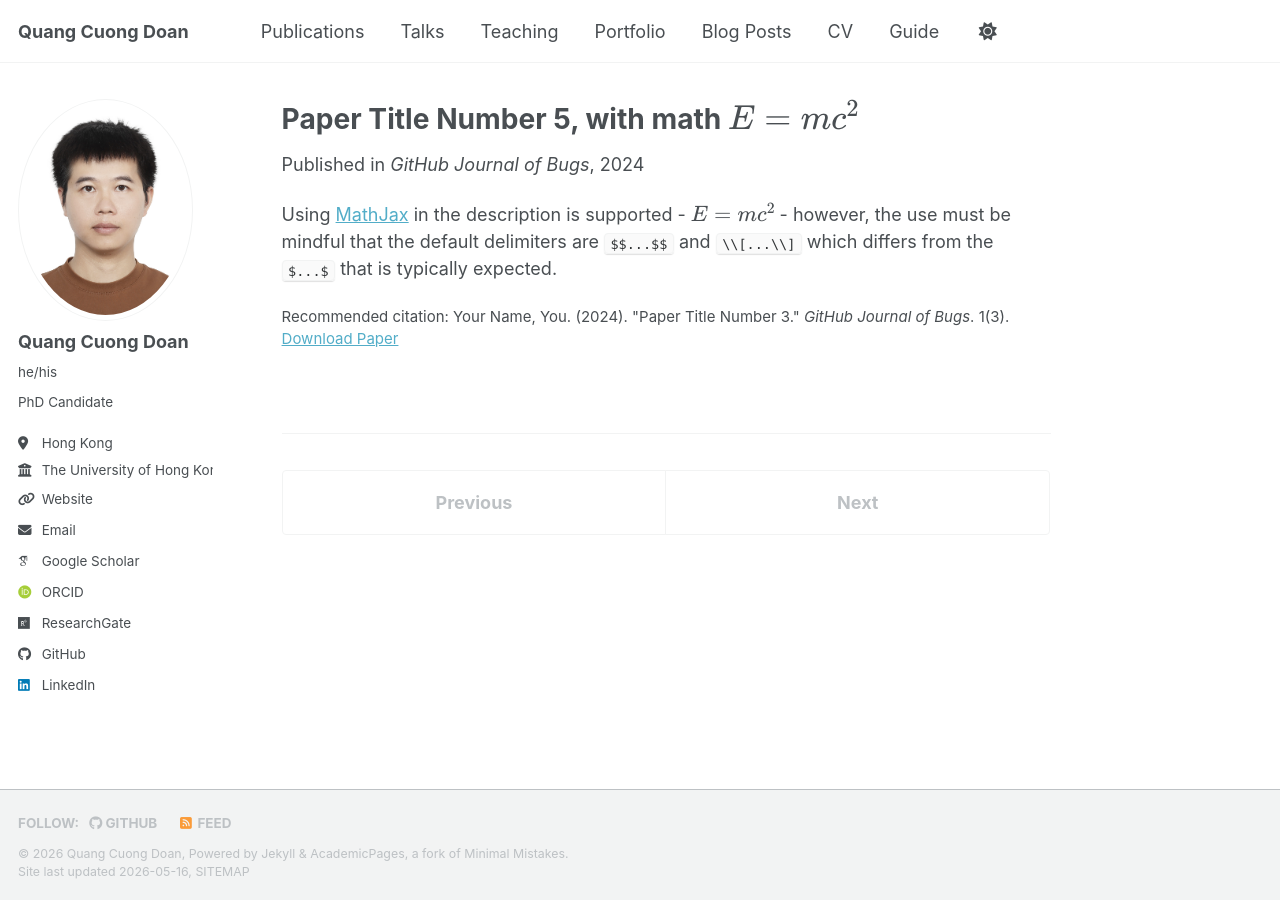
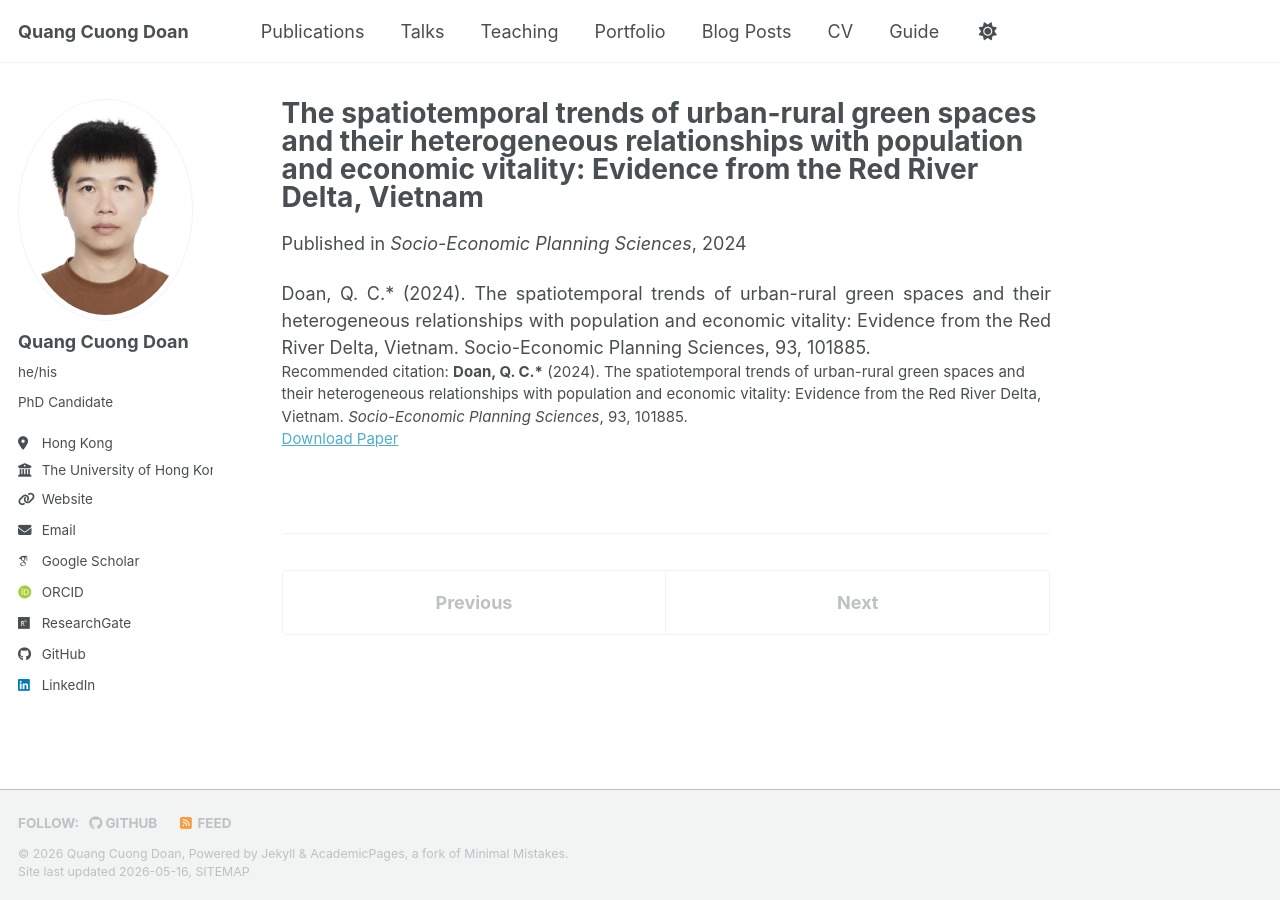
Before and after one commit to cuonghku95/cuonghku95.github.io, a Jekyll site: the page built from _publications/2025-06-08-paper-title-number-5.md, in a window 1280 px wide. Built offline with Jekyll 4.4.1, drawn with Linux system fonts in a browser that asks for light colours; some web fonts are replaced; a script bundle is joined from its source files by our own code; library files that are not in the unit come from our copies.

Commit message:
Update 2025-06-08-paper-title-number-5.md

```diff
--- a/_publications/2025-06-08-paper-title-number-5.md
+++ b/_publications/2025-06-08-paper-title-number-5.md
@@ -1,13 +1,13 @@
 ---
-title: "Paper Title Number 5, with math $$E=mc^2$$"
+title: "The spatiotemporal trends of urban-rural green spaces and their heterogeneous relationships with population and economic vitality: Evidence from the Red River Delta, Vietnam"
 collection: publications
-category: conferences
-permalink: /publication/2024-02-17-paper-title-number-4
-excerpt: 'This paper is about a famous math equation, $$E=mc^2$$'
-date: 2024-02-17
-venue: 'GitHub Journal of Bugs'
-paperurl: 'https://academicpages.github.io/files/paper3.pdf'
-citation: 'Your Name, You. (2024). &quot;Paper Title Number 3.&quot; <i>GitHub Journal of Bugs</i>. 1(3).'
+permalink: /publication/2024-spatiotemporal-trends-green-spaces
+date: 2024-01-02
+venue: 'Socio-Economic Planning Sciences'
+paperurl: 'https://doi.org/10.1016/j.seps.2024.101885'
+citation: '<b>Doan, Q. C.*</b> (2024). The spatiotemporal trends of urban-rural green spaces and their heterogeneous relationships with population and economic vitality: Evidence from the Red River Delta, Vietnam. <i>Socio-Economic Planning Sciences</i>, 93, 101885.'
 ---
 
-Using [MathJax](https://www.mathjax.org/) in the description is supported - $$E=mc^2$$ - however, the use must be mindful that the default delimiters are `$$...$$` and `\\[...\\]` which differs from the `$...$` that is typically expected.
+<div style="text-align: justify;">
+Doan, Q. C.* (2024). The spatiotemporal trends of urban-rural green spaces and their heterogeneous relationships with population and economic vitality: Evidence from the Red River Delta, Vietnam. Socio-Economic Planning Sciences, 93, 101885.
+</div>
```
